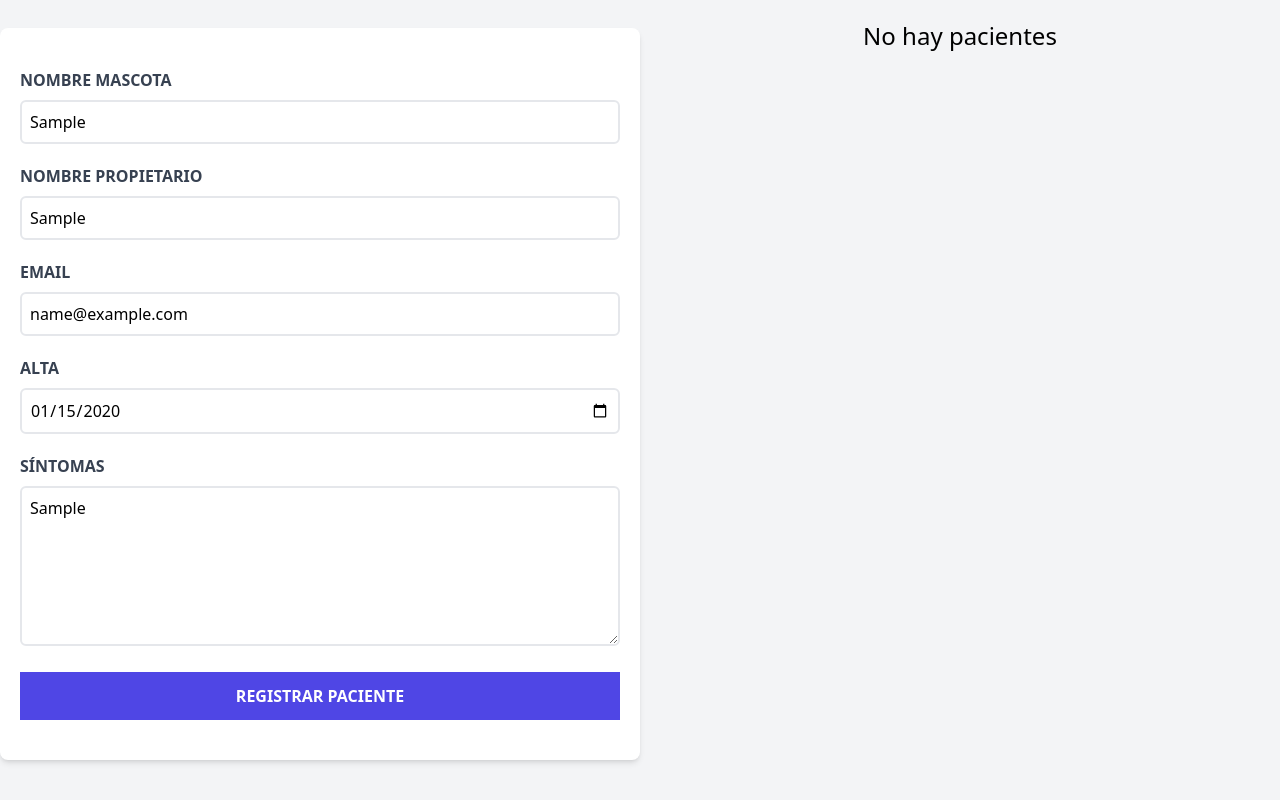
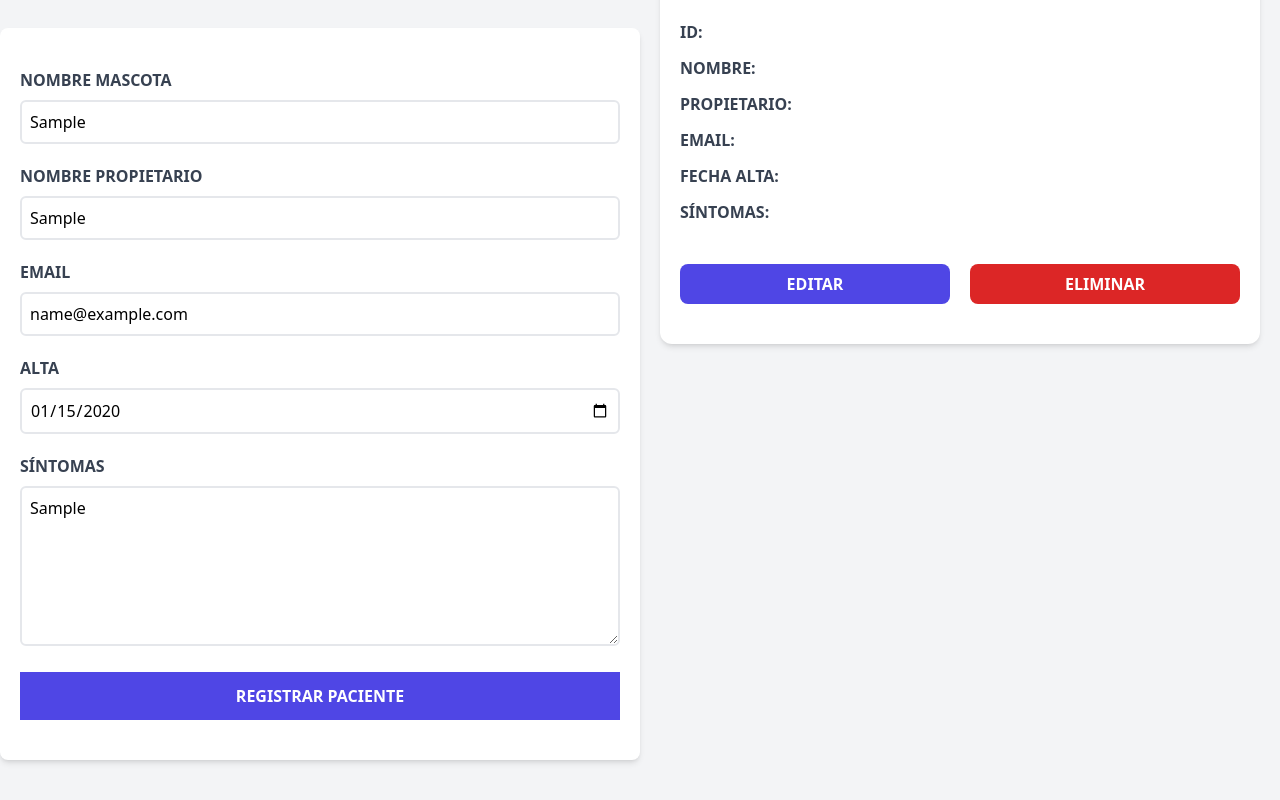
Before and after one commit to diegantos/vue-patient-admin, a Vue app: page / in a window 1280 px wide. Both pictures are taken after typing "Sample", "Sample", "name@example.com", "2020-01-15", "Sample" into the empty fields and a click on the input "Registrar paciente". Shown: the part 320-1120 px from the top of the page. Built offline with nearby package versions, Linux system fonts and the light colour scheme.

Commit message:
paciente

```diff
--- a/src/App.vue
+++ b/src/App.vue
@@ -2,6 +2,7 @@
   import Header from './components/Header.vue'
   import Formulario from './components/Formulario.vue'
   import { ref, reactive } from 'vue';
+  import Paciente from './components/Paciente.vue'
 
   const pacientes = ref([])
 
@@ -14,7 +15,7 @@
   })
 
   const guardarPaciente = () => {
-    console.log('Agregando...')
+    pacientes.value.push(paciente)
   }
 
 </script>
@@ -38,6 +39,11 @@
 
         <div v-if="pacientes.length > 0">
 
+          <Paciente
+            v-for="paciente in pacientes"
+            :paciente="paciente"
+          />
+
         </div>
         <p v-else class="mt-20 text-2xl text-center">No hay pacientes</p>
 
--- /dev/null
+++ b/src/components/Paciente.vue
@@ -0,0 +1,50 @@
+<template>
+  <div class="mx-5 my-10 bg-white shadow-md px-5 py-10 rounded-xl">
+    <p class="font-bold mb-3 text-gray-700 uppercase">
+      ID:
+      <span class="font-normal normal-case"> </span>
+    </p>
+
+    <p class="font-bold mb-3 text-gray-700 uppercase">
+      Nombre:
+      <span class="font-normal normal-case"> </span>
+    </p>
+
+    <p class="font-bold mb-3 text-gray-700 uppercase">
+      Propietario:
+      <span class="font-normal normal-case"> </span>
+    </p>
+
+    <p class="font-bold mb-3 text-gray-700 uppercase">
+      Email:
+      <span class="font-normal normal-case"> </span>
+    </p>
+
+    <p class="font-bold mb-3 text-gray-700 uppercase">
+      Fecha Alta:
+      <span class="font-normal normal-case"> </span>
+    </p>
+
+    <p class="font-bold mb-3 text-gray-700 uppercase">
+      Síntomas:
+      <span class="font-normal normal-case"> </span>
+    </p>
+
+    <div class="grid md:grid-cols-2 gap-5 mt-10">
+      <button
+        type="button"
+        class="block w-full py-2 px-10 bg-indigo-600 hover:bg-indigo-700 text-white font-bold uppercase rounded-lg"
+      >
+        Editar
+      </button>
+
+      <button
+        type="button"
+        class="block w-full py-2 px-10 bg-red-600 hover:bg-red-700 text-white font-bold uppercase rounded-lg"
+      >
+        Eliminar
+      </button>
+    </div>
+  </div>
+</template>
+<script></script>
```
